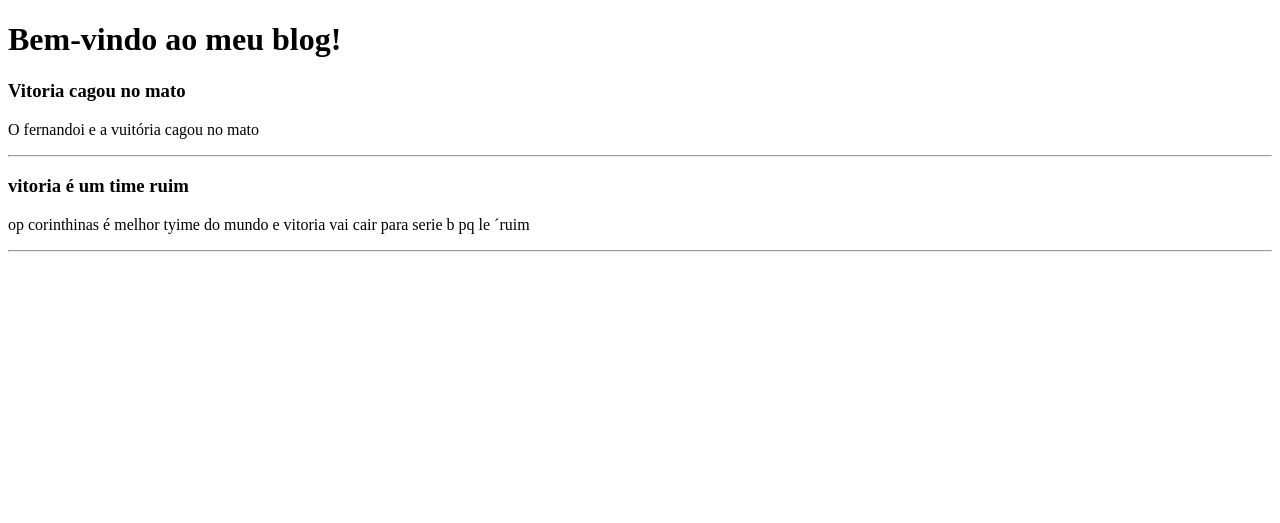
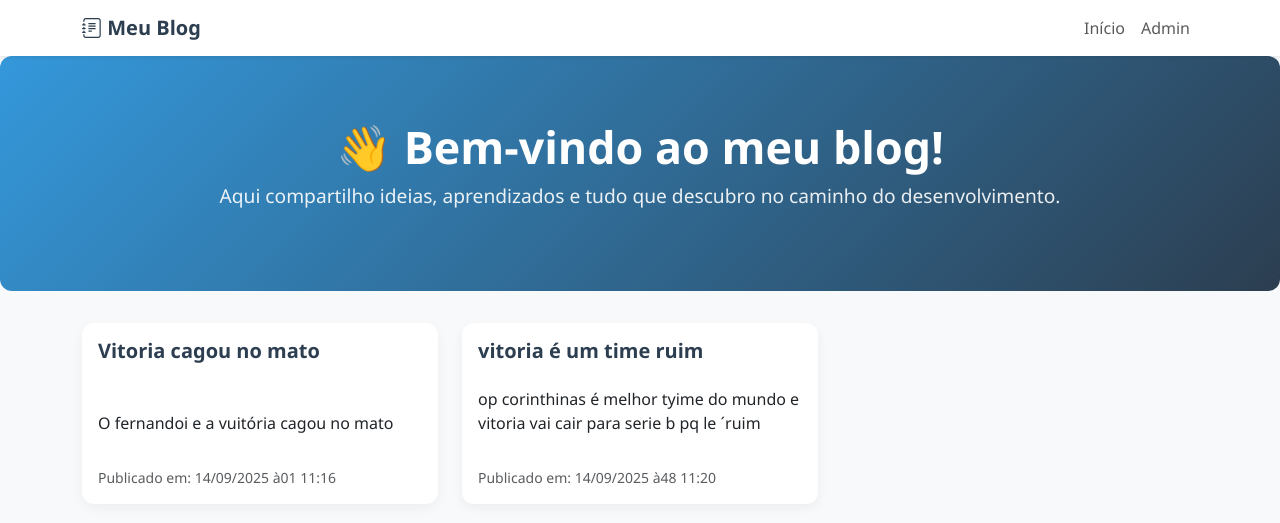
Before and after one commit to Rodrigo0024/BLOG_DJANGO, a Django app: page / in a window 1280 px wide. Shown: the top 523 px of the page. Run offline with Django 5.2, Linux system fonts and the light colour scheme; data comes from the database, SQL or seed files in the repository.

Commit message:
Adicionando o bootsrap

```diff
--- a/minha_app/templates/home.html
+++ b/minha_app/templates/home.html
@@ -1,18 +1,125 @@
 <!DOCTYPE html>
-<html>
+<html lang="pt-BR">
 <head>
-    <title>Meu Blog</title>
+    <meta charset="UTF-8">
+    <meta name="viewport" content="width=device-width, initial-scale=1.0">
+    <title>Meu Blog - Django + Bootstrap</title>
+
+    <!-- Bootstrap 5 CSS -->
+    <link href="https://cdn.jsdelivr.net/npm/bootstrap@5.3.3/dist/css/bootstrap.min.css" rel="stylesheet">
+
+    <!-- Ícone do site (favicon) -->
+    <link rel="icon" href="https://cdn-icons-png.flaticon.com/512/2867/2867947.png" type="image/x-icon">
+
+    <style>
+        body {
+            background-color: #f8f9fa;
+            font-family: 'Segoe UI', Tahoma, Geneva, Verdana, sans-serif;
+        }
+        .navbar-brand {
+            font-weight: 700;
+            color: #2c3e50 !important;
+        }
+        .card {
+            border: none;
+            box-shadow: 0 4px 12px rgba(0,0,0,0.05);
+            border-radius: 12px;
+            transition: transform 0.3s ease, box-shadow 0.3s ease;
+        }
+        .card:hover {
+            transform: translateY(-5px);
+            box-shadow: 0 8px 20px rgba(0,0,0,0.1);
+        }
+        .card-title {
+            color: #2c3e50;
+            font-weight: 600;
+        }
+        .card-text {
+            color: #555;
+        }
+        .hero-section {
+            background: linear-gradient(135deg, #3498db, #2c3e50);
+            color: white;
+            padding: 4rem 0;
+            margin-bottom: 2rem;
+            border-radius: 12px;
+        }
+        .hero-section h1 {
+            font-weight: 700;
+            font-size: 2.8rem;
+        }
+        .hero-section p {
+            font-size: 1.2rem;
+            opacity: 0.9;
+        }
+
+    </style>
 </head>
 <body>
-    <h1>Bem-vindo ao meu blog!</h1>
-    {% if posts %}
-        {% for post in posts %}
-            <h3>{{ post.titulo }}</h3>
-            <p>{{ post.conteudo }}</p>
-            <hr>
-        {% endfor %}
-    {% else %}
-        <p>Nenhum post ainda.</p>
-    {% endif %}
+
+    <!-- Navbar -->
+    <nav class="navbar navbar-expand-lg navbar-light bg-white shadow-sm">
+        <div class="container">
+            <a class="navbar-brand" href="{% url 'homepage' %}">
+                <i class="bi bi-journal-text"></i> Meu Blog
+            </a>
+            <button class="navbar-toggler" type="button" data-bs-toggle="collapse" data-bs-target="#navbarNav"
+                    aria-controls="navbarNav" aria-expanded="false" aria-label="Toggle navigation">
+                <span class="navbar-toggler-icon"></span>
+            </button>
+            <div class="collapse navbar-collapse" id="navbarNav">
+                <ul class="navbar-nav ms-auto">
+                    <li class="nav-item">
+                        <a class="nav-link" href="{% url 'homepage' %}">Início</a>
+                    </li>
+                    <li class="nav-item">
+                        <a class="nav-link" href="/admin">Admin</a>
+                    </li>
+                </ul>
+            </div>
+        </div>
+    </nav>
+
+    <!-- Hero Section -->
+    <section class="hero-section text-center">
+        <div class="container">
+            <h1>👋 Bem-vindo ao meu blog!</h1>
+            <p class="lead">Aqui compartilho ideias, aprendizados e tudo que descubro no caminho do desenvolvimento.</p>
+        </div>
+    </section>
+
+    <!-- Posts -->
+    <div class="container mb-5">
+        {% if posts %}
+            <div class="row g-4">
+                {% for post in posts %}
+                    <div class="col-md-6 col-lg-4">
+                        <div class="card h-100">
+                            <div class="card-body d-flex flex-column">
+                                <h5 class="card-title">{{ post.titulo }}</h5>
+                                <p class="card-text flex-grow-1">{{ post.conteudo|linebreaks }}</p>
+                                <small class="text-muted mt-auto">
+                                    Publicado em: {{ post.data_criacao|date:"d/m/Y \às H:i" }}
+                                </small>
+                            </div>
+                        </div>
+                    </div>
+                {% endfor %}
+            </div>
+        {% else %}
+            <div class="alert alert-info text-center mt-4" role="alert">
+                <h4><i class="bi bi-file-earmark-text"></i> Nenhum post ainda :(</h4>
+                <p>Vá até o <a href="/admin" class="alert-link">painel administrativo</a> e crie o primeiro!</p>
+            </div>
+        {% endif %}
+    </div>
+
+
+    <!-- Bootstrap 5 JS Bundle with Popper -->
+    <script src="https://cdn.jsdelivr.net/npm/bootstrap@5.3.3/dist/js/bootstrap.bundle.min.js"></script>
+
+    <!-- Icons (Bootstrap Icons) -->
+    <link rel="stylesheet" href="https://cdn.jsdelivr.net/npm/bootstrap-icons@1.11.3/font/bootstrap-icons.css">
+
 </body>
 </html>
```
